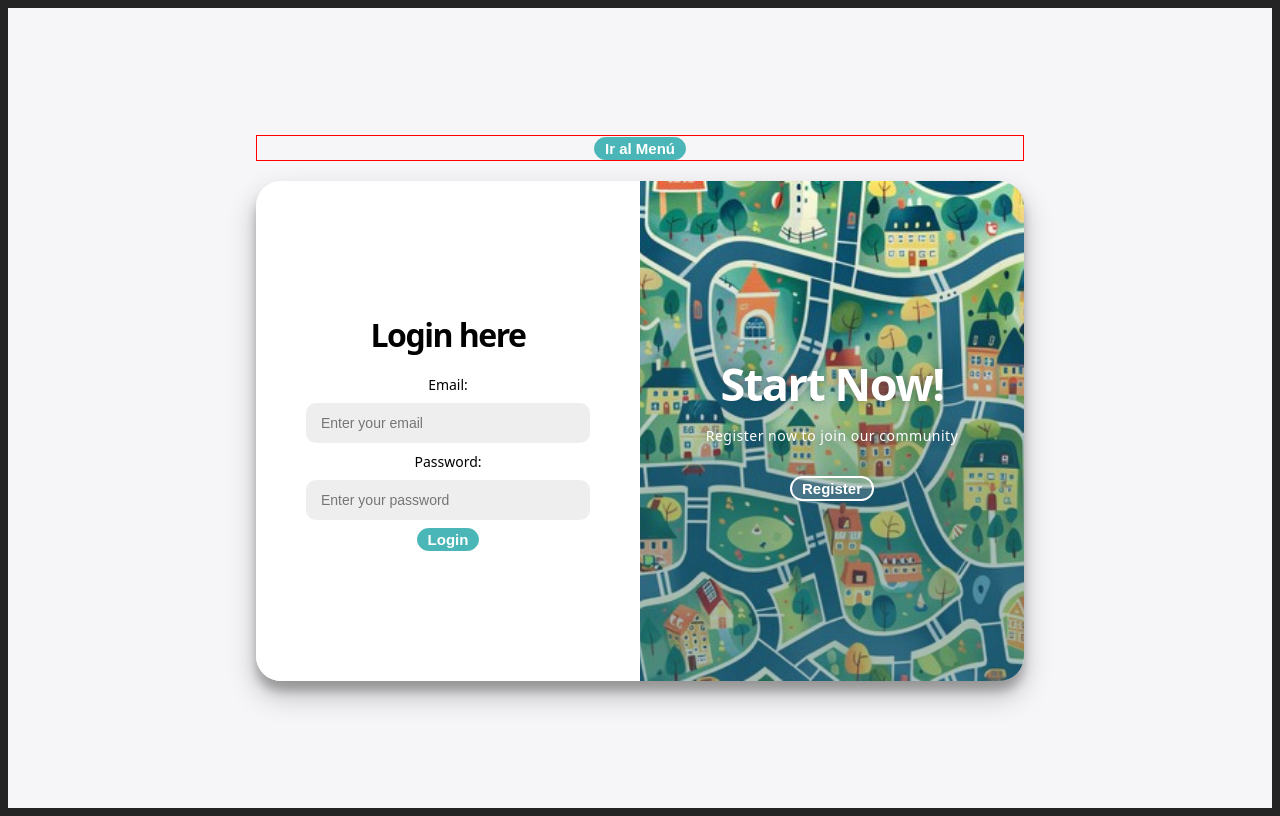
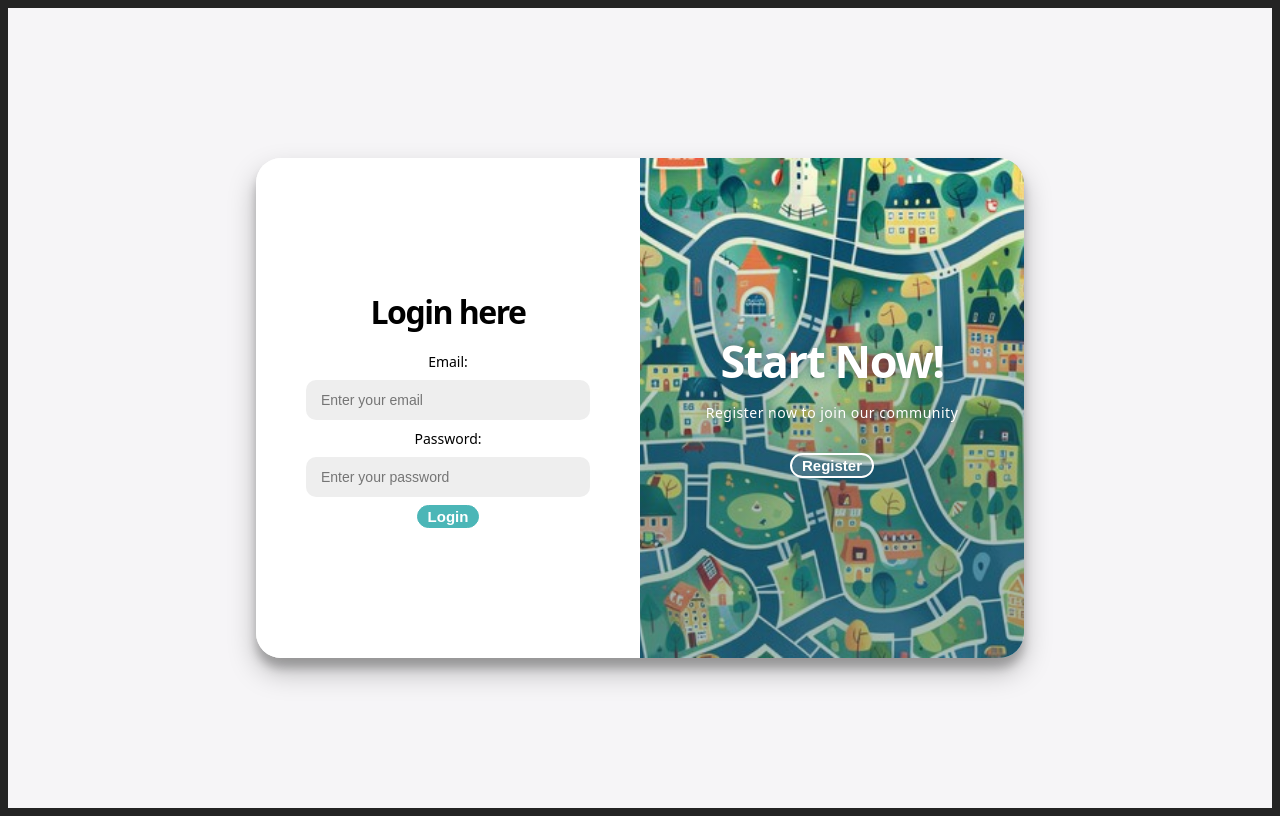
Before and after one commit to ingenieria-software-7009-2025-2/city-lens-front-end, a React (Vite) app: page / in a window 1280 px wide. Built offline with nearby package versions, Linux system fonts and the light colour scheme.

Commit message:
tar26-Conexion backend y frontend completada

```diff
--- a/src/pages/Login/Login.tsx
+++ b/src/pages/Login/Login.tsx
@@ -31,6 +31,7 @@ export const Login: React.FC = () => {
         const response = await login(email, password);
         localStorage.setItem('token', response.token); // Guardar el token en localStorage
         alert('Login exitoso');
+        navigate('/menu')
       }
     } catch (error) {
       setError('Error en el proceso. Por favor, inténtalo de nuevo.'); // Mostrar mensaje de error
@@ -39,15 +40,6 @@ export const Login: React.FC = () => {
   };
 
   return (
-    <div>
-      {/* Div adicional con un botón para probar la navegación */}
-      <div style={{ marginBottom: '20px', textAlign: 'center', border: '1px solid red' }}>
-        <Button onClick={() => navigate('/menu')}>
-          Ir al Menú
-        </Button>
-      </div>
-
-      {/* Contenedor principal del formulario */}
       <div className={`${styles.container} ${isRegister ? styles['right-panel-active'] : ''}`} id="container">
         {/* Formulario de Register */}
         {isRegister && (
@@ -123,6 +115,6 @@ export const Login: React.FC = () => {
           </div>
         </div>
       </div>
-    </div>
+
   );
 };
```
